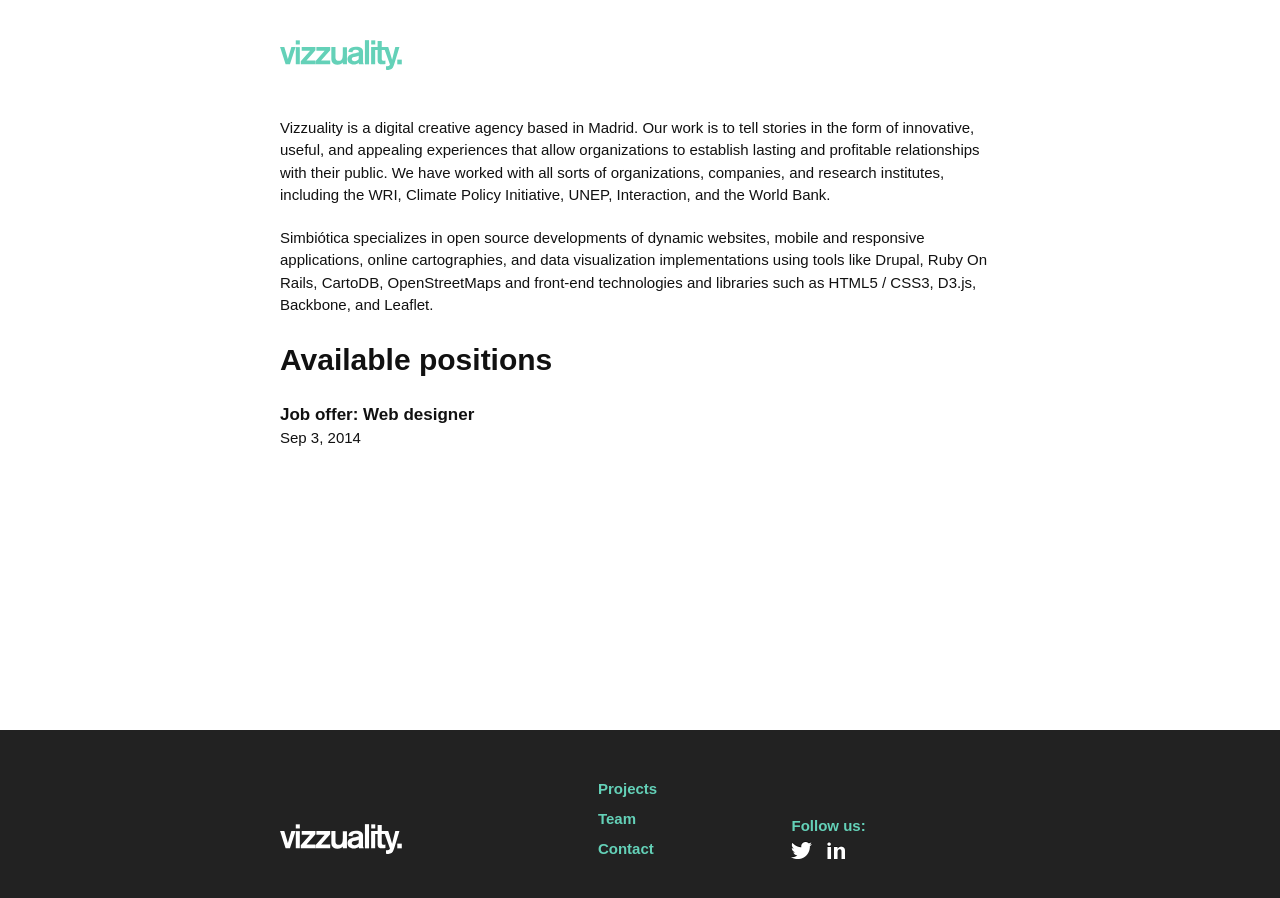
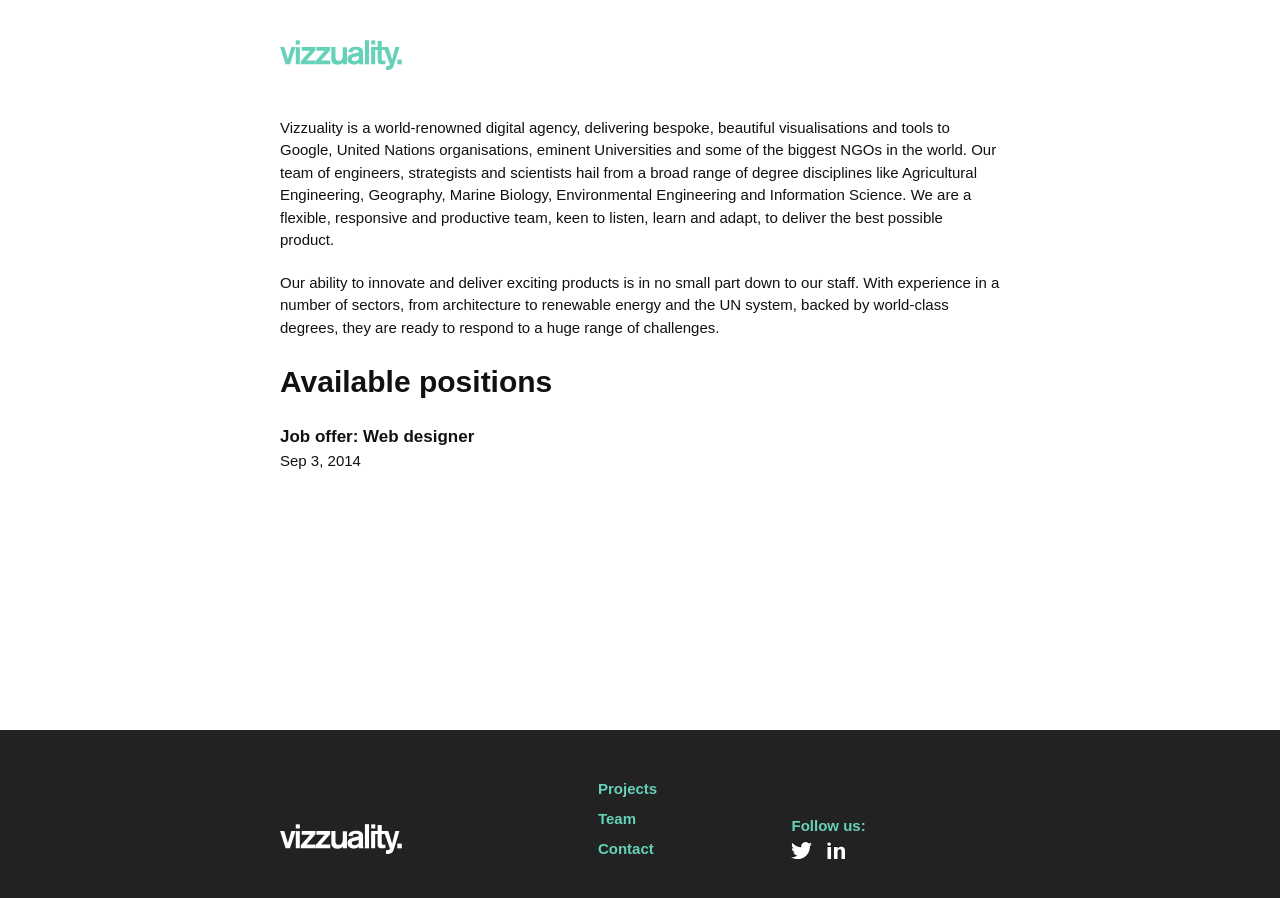
Before and after one commit to sergioestella/job-offers, a Jekyll site: the page built from index.html, in a window 1280 px wide. Built offline with Jekyll 4.4.1, drawn with Linux system fonts in a browser that asks for light colours.

Commit message:
Update default.html

```diff
--- a/_layouts/default.html
+++ b/_layouts/default.html
@@ -9,10 +9,8 @@
 
     <div class="page-content">
       <div class="wrapper">
-        <p>Vizzuality is a digital creative agency based in Madrid. Our work is to tell stories in the form of innovative, useful, and appealing experiences that allow organizations to establish lasting and profitable relationships with their public. We have worked with all sorts of organizations, companies, and research institutes, including the WRI, Climate Policy Initiative, UNEP, Interaction, and the World Bank.</p>
-
-        <p>Simbiótica specializes in open source developments of dynamic websites, mobile and responsive applications, online cartographies, and data visualization implementations using tools like Drupal, Ruby On Rails, CartoDB, OpenStreetMaps and front-end technologies and libraries such as HTML5 / CSS3, D3.js, Backbone, and Leaflet.</p>
-
+        <p>Vizzuality is a world-renowned digital agency, delivering bespoke, beautiful visualisations and tools to Google, United Nations organisations, eminent Universities and some of the biggest NGOs in the world. Our team of engineers, strategists and scientists hail from a broad range of degree disciplines like Agricultural Engineering, Geography, Marine Biology, Environmental Engineering and Information Science. We are a flexible, responsive and productive team, keen to listen, learn and adapt, to deliver the best possible product.</p>
+        <p>Our ability to innovate and deliver exciting products is in no small part down to our staff. With experience in a number of sectors, from architecture to renewable energy and the UN system, backed by world-class degrees, they are ready to respond to a huge range of challenges.</p>
         {{ content }}
       </div>
     </div>
```
